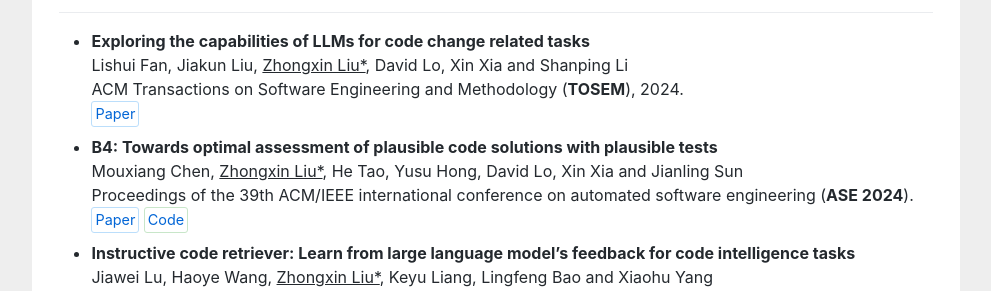
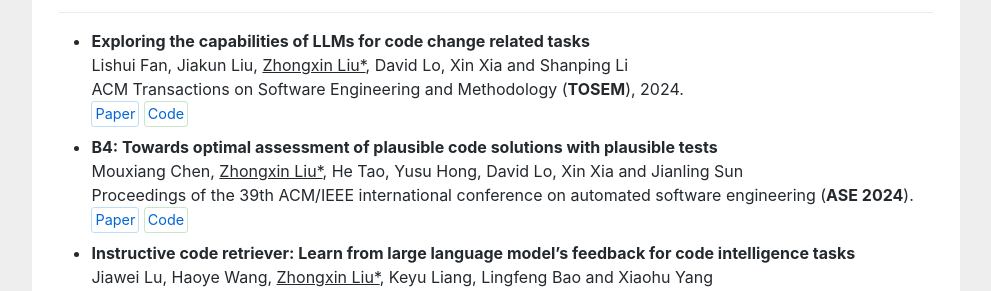
Before and after one commit to zhongxin-liu/zhongxin-liu.github.io, a Jekyll site: the page index.html, which Jekyll copies as it is, in a window 1280 px wide and 900 px high, scrolled down 600 px. Shown: the part 155-446 px from the top of the window, without its empty margins (144-1135 px from the left). Built offline with Jekyll 4.4.1, drawn with Linux system fonts in a browser that asks for light colours.

```diff
--- a/index.html
+++ b/index.html
@@ -78,7 +78,7 @@ gtag('config', 'UA-158965281-1');
 Lishui Fan, Jiakun Liu, <u>Zhongxin Liu*</u>, David Lo, Xin Xia and Shanping Li<br>
 ACM Transactions on Software Engineering and Methodology (<b>TOSEM</b>), 2024.
 <br>
-<a href="https://doi.org/10.48550/arXiv.2407.02824" target="_blank" class="publication-link paper-link">Paper</a><br>
+<a href="https://doi.org/10.48550/arXiv.2407.02824" target="_blank" class="publication-link paper-link">Paper</a> <a href="https://github.com/ZJU-CTAG/CodeChange" target="_blank" class="publication-link code-link">Code</a><br>
 </li>
 <li>
 <b>B4: Towards optimal assessment of plausible code solutions with plausible tests</b><br>
--- a/metadata/pub2.bib
+++ b/metadata/pub2.bib
@@ -4,6 +4,7 @@
   author       = {Fan, Lishui and Liu, Jiakun and {\textbf{Zhongxin Liu*}} and Lo, David and Xia, Xin and Li, Shanping},
   date         = {2024},
   journaltitle = {ACM Transactions on Software Engineering and Methodology (TOSEM)},
+  url          = {https://github.com/ZJU-CTAG/CodeChange},
   doi          = {10.48550/arXiv.2407.02824}
 }
 @inproceedings{chen2024b4c,
```
Also changed, not shown: README.md (added).
